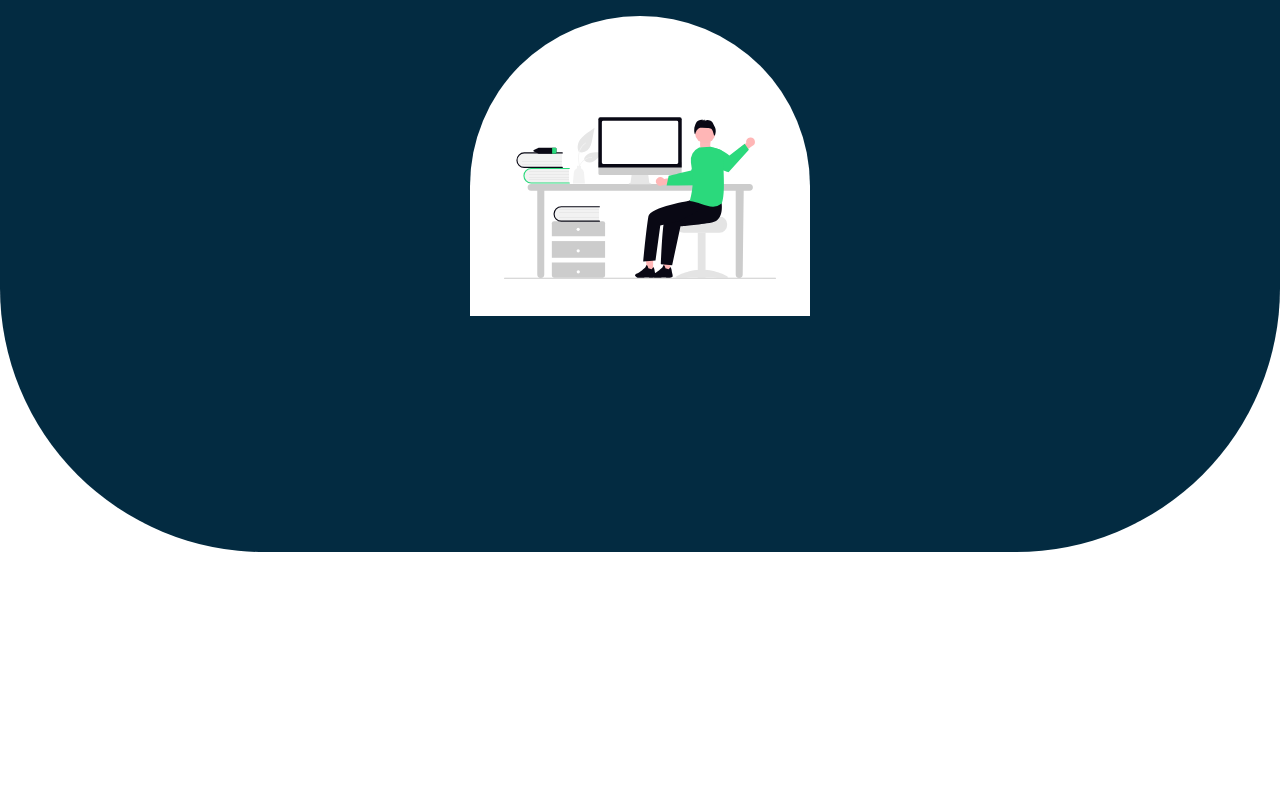
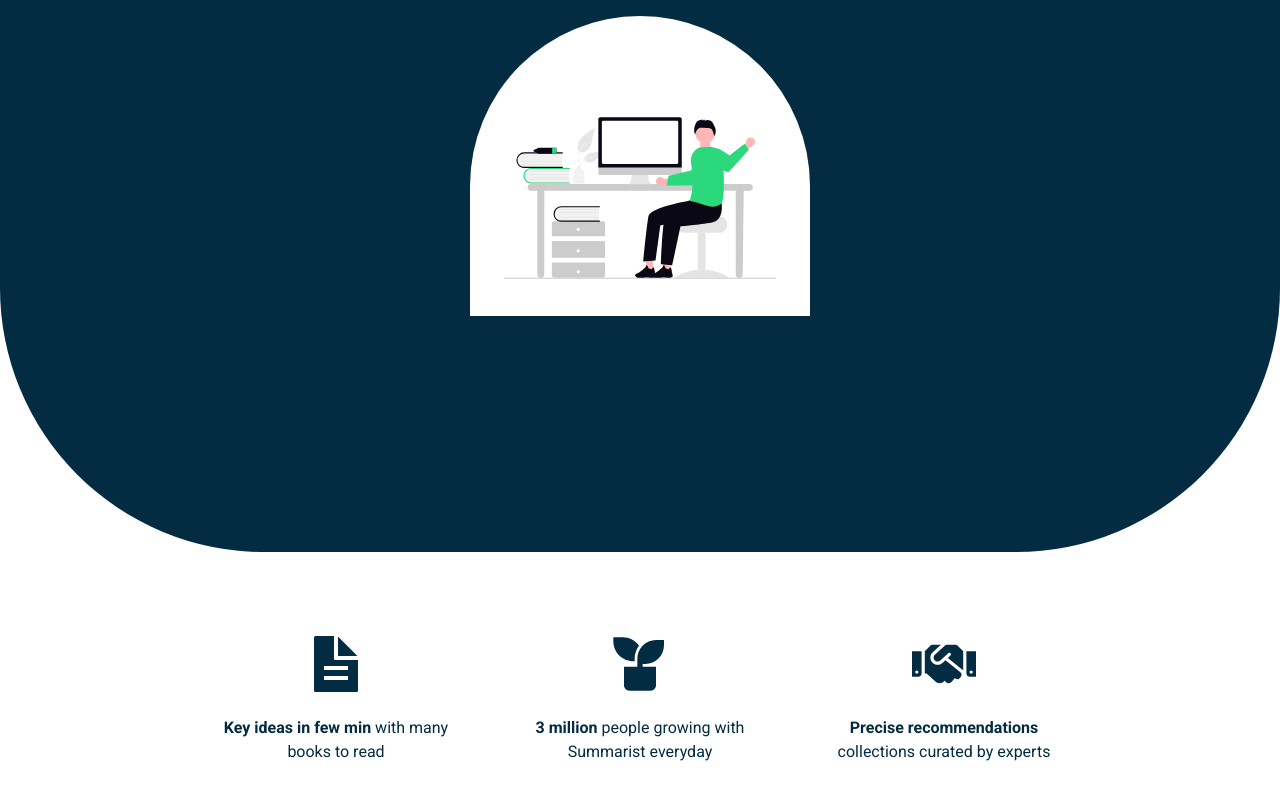
Before and after one commit to jeddelich/fes-internship-summarist, a Next.js app: page /choose-plan in a window 1280 px wide. Shown: the part 240-1040 px from the top of the page. Before the commit the page ends 800 px from the top, so only its background shows below. Built offline with nearby package versions, Linux system fonts and the light colour scheme; no server answers.

Commit message:
add benefits section

```diff
--- a/app/choose-plan/page.module.css
+++ b/app/choose-plan/page.module.css
@@ -44,3 +44,48 @@
     width: 80%;
     margin-top: 32px;
 }
+
+/* BENEFITS */
+
+.benefits{
+    margin: 80px 0;
+    display: flex;
+    justify-content: center;
+}
+
+.benefitsList{
+    display: flex;
+    gap: 64px;
+}
+
+.benefit{
+    width: 240px;
+    display: flex;
+    flex-direction: column;
+    align-items: center;
+}
+
+.benefitDescription,
+.icon {
+    color: #032b41;
+}
+
+.benefitDescription{
+    text-align: center;
+    margin: 20px 0;
+    font-size: 16px;
+}
+
+.bold{
+    font-weight: bold;
+}
+
+.iconWrapper{
+    width: 64px;
+    height: 64px;
+}
+
+.icon{
+    width: 100%;
+    height: 100%;
+}
--- a/app/choose-plan/page.tsx
+++ b/app/choose-plan/page.tsx
@@ -1,17 +1,60 @@
-import styles from "./page.module.css"
+import { IoDocumentTextSharp } from "react-icons/io5";
+import styles from "./page.module.css";
+import { RiPlantFill } from "react-icons/ri";
+import { FaHandshake } from "react-icons/fa";
 
 function page() {
   return (
     <div className={styles.page}>
-        <section className={styles.landing}>
-            <h1 className={styles.h1}>Get unlimited access to many amazing books to read</h1>
-            <h2 className={styles.h2}>Turn ordinary moments into amazing learning opportunities</h2>
-            <figure className={styles.imgWrapper}>
-                <img src="/images/pricing-welcome.svg" className={styles.img} alt="" />
+      <section className={styles.landing}>
+        <h1 className={styles.h1}>
+          Get unlimited access to many amazing books to read
+        </h1>
+        <h2 className={styles.h2}>
+          Turn ordinary moments into amazing learning opportunities
+        </h2>
+        <figure className={styles.imgWrapper}>
+          <img
+            src="/images/pricing-welcome.svg"
+            className={styles.img}
+            alt=""
+          />
+        </figure>
+      </section>
+
+      <section className={styles.benefits}>
+        <ul className={styles.benefitsList}>
+          <li className={styles.benefit}>
+            <figure className={styles.iconWrapper}>
+              <IoDocumentTextSharp className={styles.icon} />
             </figure>
-        </section>
+            <div className={styles.benefitDescription}>
+              <span className={styles.bold}>Key ideas in few min</span> with
+              many books to read
+            </div>
+          </li>
+          <li className={styles.benefit}>
+            <figure className={styles.iconWrapper}>
+              <RiPlantFill className={styles.icon} />
+            </figure>
+            <div className={styles.benefitDescription}>
+              <span className={styles.bold}>3 million</span> people growing with
+              Summarist everyday
+            </div>
+          </li>
+          <li className={styles.benefit}>
+            <figure className={styles.iconWrapper}>
+              <FaHandshake className={styles.icon} />
+            </figure>
+            <div className={styles.benefitDescription}>
+              <span className={styles.bold}>Precise recommendations</span>{" "}
+               collections curated by experts
+            </div>
+          </li>
+        </ul>
+      </section>
     </div>
-  )
+  );
 }
 
-export default page
+export default page;
--- a/components/ui/SidebarBtn.jsx
+++ b/components/ui/SidebarBtn.jsx
@@ -16,11 +16,7 @@ function SidebarBtn({
   function action(e) {
     if (LogInOrOut) {
       LogInOrOut(e);
-    } else if (openLogin) {
-      openLogin()
-      console.log("hello")
-    }
-    else if (redirect) {
+    } else if (redirect) {
       select(text);
       router.push(redirect);
     } else {
```
